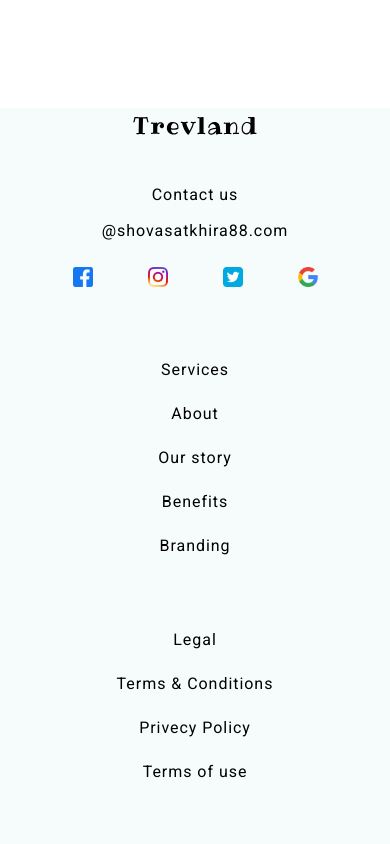
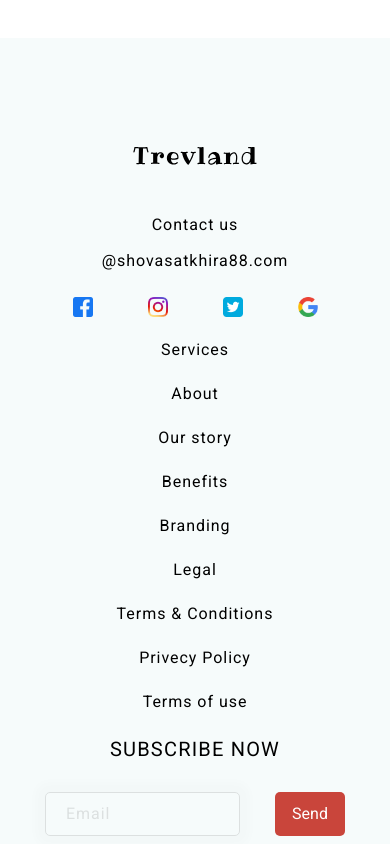
Before and after one commit to Borovskova/site-2, a plain HTML site: page index.html in a window 390 px wide. Shown: the part 6200-7044 px from the top of the page. Drawn offline with nearby package versions, Linux system fonts and the light colour scheme.

Commit message:
new style

```diff
--- a/assets/style.css
+++ b/assets/style.css
@@ -658,8 +658,44 @@
              margin-left: auto;
              margin-right: auto;
              text-align: center;
+             padding-top: 30px;
          }
      }
+     @media (max-width:992px) {
+        footer .flexbox .first-block {
+           padding-bottom: 20px;
+        }
+    }
+     @media (max-width:992px) {
+         footer .flexbox .second-block {
+            margin-top: 0;
+         }
+     }
+     @media (max-width:992px) {
+         footer .flexbox .third-block {
+            margin-top: 0;
+         }
+     }
+     @media (max-width:992px) {
+         footer .flexbox .fourth-block {
+            margin-top: 0;
+         }
+     }
+     @media (max-width:992px) {
+        footer .flexbox .fourth-block .form-block{
+         padding-top: 20px;
+     }
+    }
+     @media (max-width:992px) {
+        footer .flexbox .fourth-block .form-block input {
+            margin-top: 0px;
+     }
+    }
+     @media (max-width:992px) {
+        footer .flexbox .fourth-block .form-block button {
+            margin-top: 0px;
+     }
+    }
      @media (max-width:992px) {
         footer .flexbox .first-block .link-contacts {
             justify-content: space-around;
```
